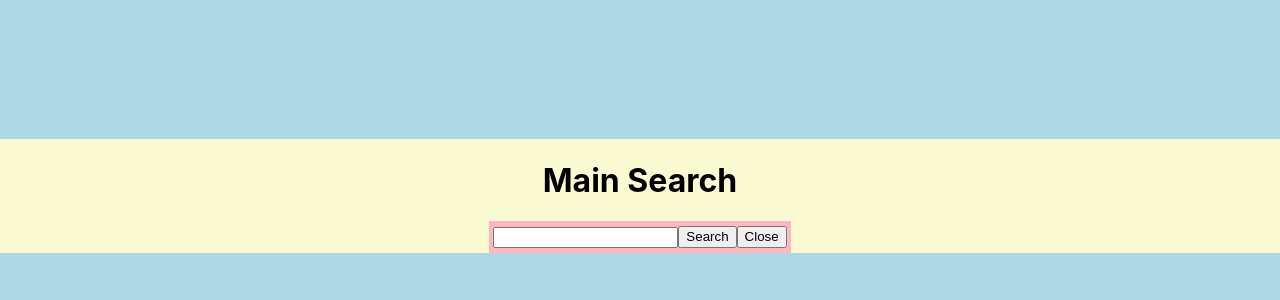
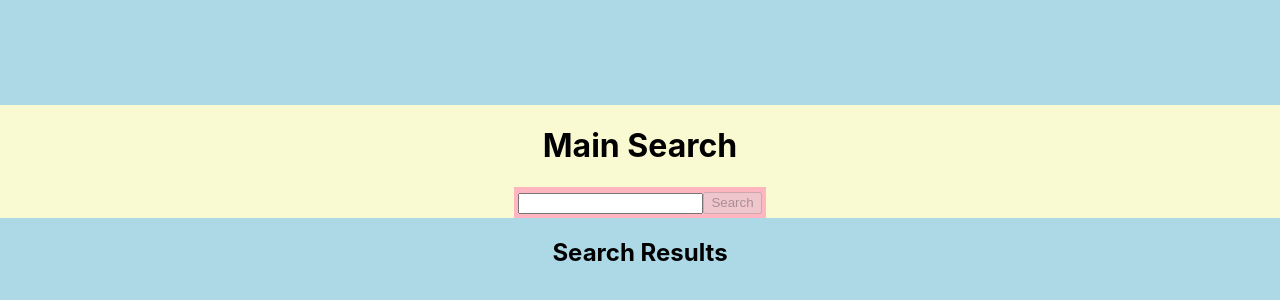
Before and after one commit to SantDani/react2021, a React (Create React App) app in the folder search/: page / in a window 1280 px wide. Shown: the part 204-504 px from the top of the page. Built offline with nearby package versions, Linux system fonts and the light colour scheme.

Commit message:
CSS and Conditional rendering
- CSS with objects

```diff
--- a/search/src/App.js
+++ b/search/src/App.js
@@ -1,6 +1,6 @@
 import './App.css';
 import Search from './views/Search';
 
-const App = () => <div class="App"><Search/></div>;
+const App = () => <div className="App"><Search/></div>;
 
 export default App;
--- a/search/src/views/Search/components/SearchBox/SearchBox.js
+++ b/search/src/views/Search/components/SearchBox/SearchBox.js
@@ -2,7 +2,7 @@ import { useState } from "react";
 
 import "./style.css"
 
-export default function SearchBox( {onSearch, onClose}){
+export default function SearchBox( {onSearch, onClose, isSearching}){
     const [searchText, setSearchText] = useState("");
 
     const handleSearchClick = () => {
@@ -21,8 +21,9 @@ export default function SearchBox( {onSearch, onClose}){
                         className="search-box-input"
                     />
                 </label>
-                <button onClick={() => onSearch(searchText)}>Search</button>
-                <button onClick={handleSearchClick}>Close</button>
+                <button onClick={() => onSearch(searchText)} disabled={!searchText.length}>Search</button>
+                {isSearching && <button onClick={handleSearchClick} disabled={!searchText.length}>Close</button>
+}
             </div>
         </div>
     );
--- /dev/null
+++ b/search/src/views/Search/components/SearchResults/index.js
@@ -0,0 +1,18 @@
+export default function SearchResults({results, isSearching}) {
+    return(
+        <div style={{
+            padding: "0rem 1rem 0rem 1rem",
+        }}>
+            {!results?.length && isSearching && <p>No exists reults</p>}
+            <h2>Search Results</h2>
+            {results?.map((value, index) => {
+                return (
+                    <div key={value.id} style={{backgroundColor: "white", margin: "0.3rem 0 0.3rem 0"}}>
+                        <p>{value.name}</p>
+                        <p>{value.email}</p>
+                    </div>
+                )
+            })}
+        </div>
+    );
+}
--- a/search/src/views/Search/index.js
+++ b/search/src/views/Search/index.js
@@ -3,6 +3,7 @@ import SearchBox from './components/SearchBox/SearchBox';
 
 import "./style.css"
 import dataUsersJSON from "./../../data/users.json";
+import SearchResults from './components/SearchResults';
 
 export default function Search() {
 
@@ -11,10 +12,11 @@ export default function Search() {
     const[results, setResults] = useState([]);
 
     const handleCloseSearch = () => {
-        setIsAtTop(!isAtTop);
+        setIsAtTop(false);
         setResults([]);
     }
     const handleSeachClick = (searchText) => {
+        setIsAtTop(true);
         if(userData?.length){
             const searchTextMinus = searchText.toLocaleLowerCase();
             const filterData = userData.filter((user) => (
@@ -38,7 +40,13 @@ export default function Search() {
 
     return(
         <div className={`search ${isAtTop ? "search---Top" : "search--center"} `}>
-            <SearchBox onSearch={handleSeachClick} onClose={handleCloseSearch}/>
+            <SearchBox
+            onSearch={handleSeachClick}
+            onClose={handleCloseSearch}
+            isSearching={isAtTop}/>
+            <SearchResults
+            results={results}
+            isSearching={isAtTop}/>
         </div>
     )
 }
--- a/search/src/views/Search/style.css
+++ b/search/src/views/Search/style.css
@@ -1,10 +1,11 @@
 .search{
     background-color: lightblue;
     /* height: 100%; */
-    height: 100vh;
+
     width: 100%;
 
     display: flex;
+    flex-direction: column;
 
     /* justify-content: center; */
     /* justify-items: center; */
@@ -15,6 +16,7 @@
     justify-content: center;
     justify-items: center;
     align-items: center;
+    height: 100vh;
 }
 
 .search--top{
```
